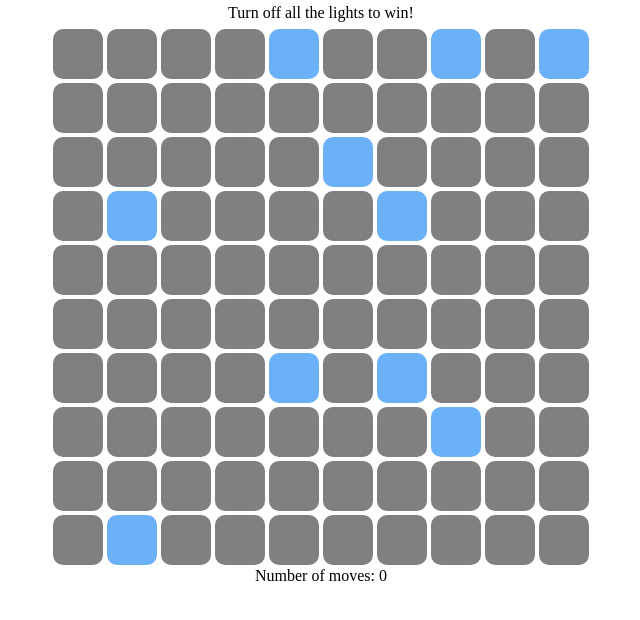
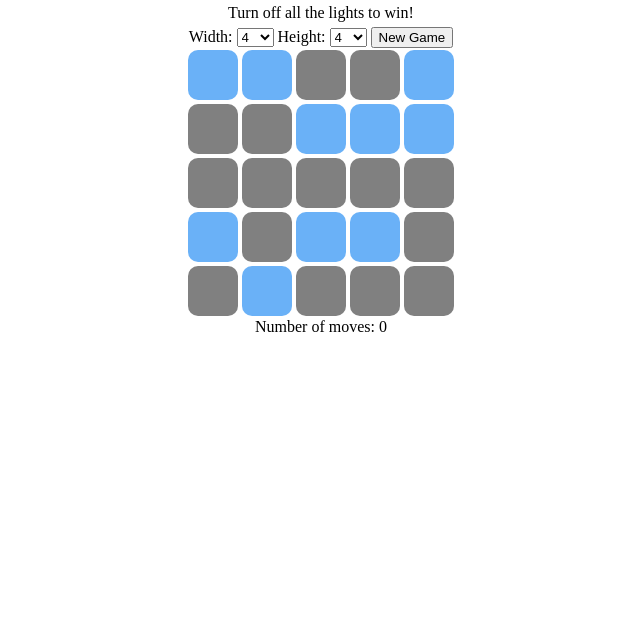
Before and after one commit to viligante8/lights-out, a plain HTML site: page index.html in a window 1280 px wide. Shown: the part 46-666 px from the top of the page, without its empty margins (319-959 px from the left). Drawn offline with Linux system fonts and the light colour scheme.

Commit message:
dynamic sizes, selectable, with a new game option

```diff
--- a/index.html
+++ b/index.html
@@ -4,8 +4,10 @@
 		<title>
 			Lights Out
 		</title>
-		<script type='text/javascript' src="jquery.js"></script>
-		<script type='text/javascript' src="lights-out.js"></script>
+		<script type='text/javascript' src="jquery.js">
+</script>
+		<script type='text/javascript' src="lights-out.js">
+</script>
 		<link type="text/css" rel="stylesheet" href="lights-out.css">
 		<meta name="viewport" content="width=device-width, user-scalable=no">
 	</head>
@@ -17,10 +19,30 @@
 			<div class='header sub'>
 				Turn off all the lights to win!
 			</div>
-
-			<div class="game-board">
+			<div class="new-game-settings">
+				Width:
+				<select class="width" >
+					<option value="4">4</option>
+					<option value="5">5</option>
+					<option value="6">6</option>
+					<option value="7">7</option>
+					<option value="8">8</option>
+					<option value="9">9</option>
+					<option value="10">10</option>
+				</select>
+				Height:
+				<select class="height" >
+					<option value="4">4</option>
+					<option value="5">5</option>
+					<option value="6">6</option>
+					<option value="7">7</option>
+					<option value="8">8</option>
+					<option value="9">9</option>
+					<option value="10">10</option>
+				</select>
+				<input type="button" value="New Game" ></input>
 			</div>
-
+			<div class="game-board"></div>
 			<div class="bottom-text">
 				Number of moves: <span class="moves">0</span>
 			</div>
--- a/lights-out.css
+++ b/lights-out.css
@@ -7,7 +7,7 @@
 	text-align: center;
 }
 
-.header.sub {
+.header.sub, .new-game-settings {
 	font-size: 1em;
 	font-weight: normal;
 	text-align: center;
--- a/lights-out.js
+++ b/lights-out.js
@@ -1,14 +1,28 @@
 var numMoves = 0;
+var width = 5;
+var height = 5;
 
 $(document).ready(function(){
-    createGameBoard(10, 10);
+    startGame();
+});
+
+startGame = function() {
+	numMoves = 0;
+    createGameBoard(width, height);
 
 	randomizeLights(10);
 
-	attachClickHandler();
-});
+	attachClickHandlers();
+}
+
+getGameBoardSize = function() {
+	width = $('.width').val();
+	height = $('.height').val();
+}
 
 createGameBoard = function(width, height) {
+	$(".game-board").empty();
+
 	for(i=0;i<height;i++) {
 	   $(".game-board").append("<div class='row'></div>")
 	}
@@ -28,7 +42,18 @@ randomizeLights = function(numberToTurnOn) {
 	$(randomElements).toggleClass('on');
 }
 
-attachClickHandler = function() {
+attachClickHandlers = function() {
+	$('input').off();
+	$('input').on('click', function(evt) {
+		evt.preventDefault();
+		evt.stopPropagation();
+
+		getGameBoardSize();
+
+		startGame();
+	});
+
+	$('.container').undelegate();
     $('.container').delegate('.circle', 'click', function() {
         $(this).toggleClass('on');
 		$(this).next().toggleClass('on');
```
